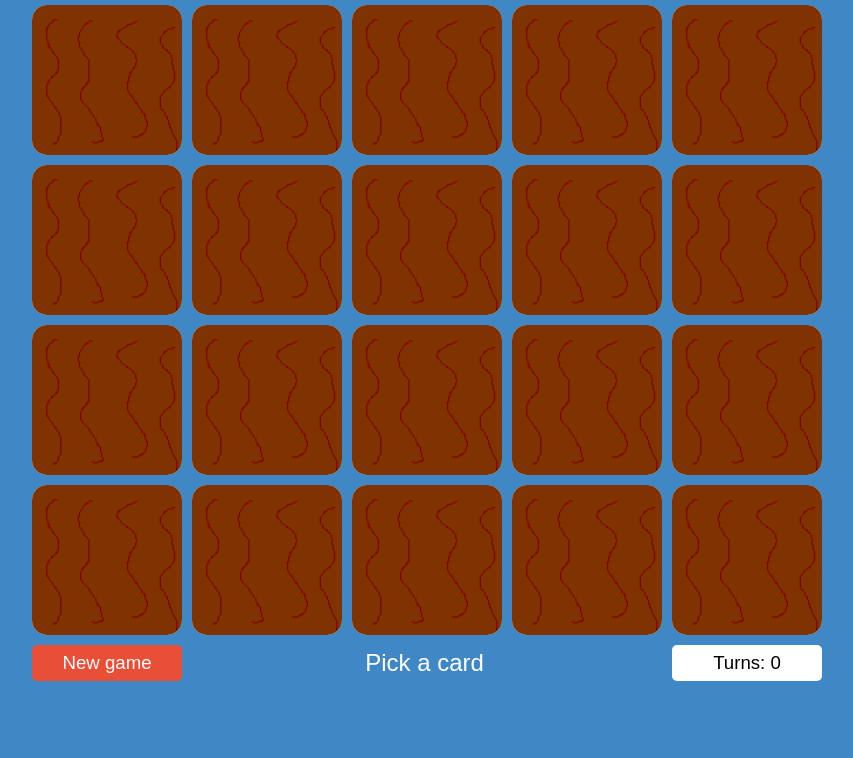
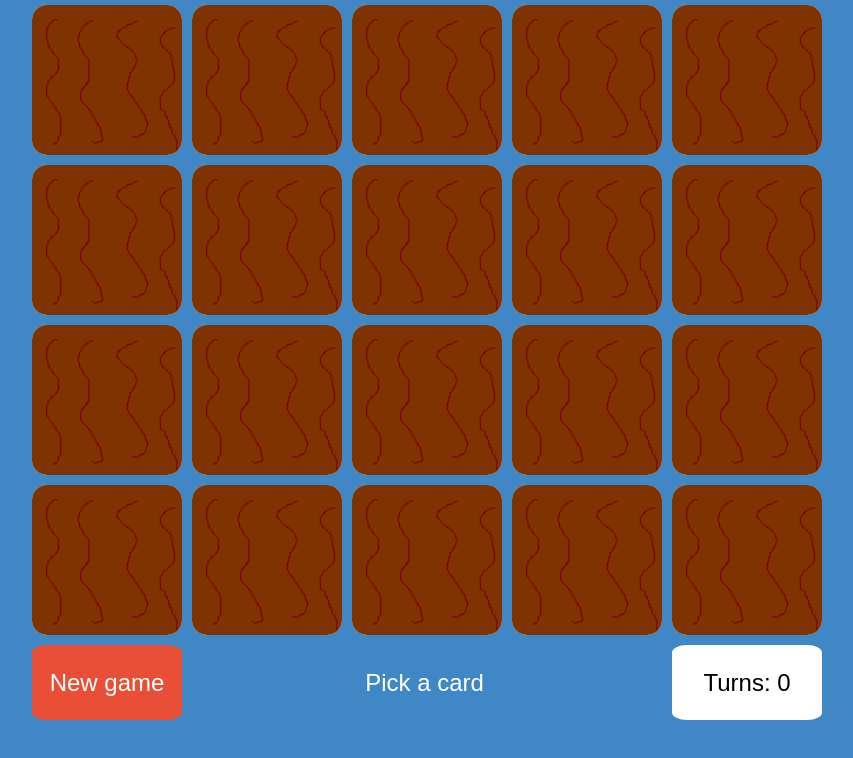
Before and after one commit to sqrtxander/memory-web, a plain HTML site: page index.html in a window 1280 px wide. Shown: the whole page, without its empty margins (213-1066 px from the left). Drawn offline with Linux system fonts and the light colour scheme.

Commit message:
refactor, underlay height

```diff
--- a/scripts.js
+++ b/scripts.js
@@ -12,26 +12,27 @@ let matchedArr = [];
 let score = 0;
 
 
-let height, width;
+let height, width,  ulheight;
+
 
 function setWindowSize() {
     if(window.innerWidth >= window.innerHeight) {
         height = window.innerHeight * 0.8;
-        width = parseFloat(height, 10) * 5 / 4 + 'px';
-        height += 'px'
-        board.style.setProperty('height', height);
-        board.style.setProperty('width', width);
-        underlay.style.setProperty('width', width);
+        width = parseFloat(height, 10) * 5 / 4;
     } else {
         width = window.innerWidth;
-        height = parseFloat(width, 10) * 4 / 5 + 'px';
-        width += 'px'
-        board.style.setProperty('height', height);
-        board.style.setProperty('width', width);
-        underlay.style.setProperty('width', width);
+        height = parseFloat(width, 10) * 4 / 5;
     }
 
+    ulheight = height * 0.125 - 5;
+    height += 'px'
+    width += 'px'
+    ulheight += 'px'
 
+    board.style.setProperty('height', height);
+    board.style.setProperty('width', width);
+    underlay.style.setProperty('height', ulheight)
+    underlay.style.setProperty('width', width);
 }
 
 
--- a/styles.css
+++ b/styles.css
@@ -59,50 +59,20 @@ body {
     background-color: #E94F37;
     color: white;
     border: none;
-    border-radius: 5px;
+    border-radius: 10%;
     font-size: 14pt;
+    font-size: 24px;
     font-family: Arial, Helvetica, sans-serif;
     padding: 0px;
-    display: inline-block;
     width: calc(20% - 10px);
-    height: 36px;
+    height: 100%;
     text-align: center;
     margin-left: 5px;
     margin-top: 5px;
     cursor: pointer;
-}
-
-.score {
-    background-color: white;
-    color: black;
-    border: none;
-    border-radius: 5px;
-    font-size: 14pt;
-    font-family: Arial, Helvetica, sans-serif;
-    padding: 0px;
-    width: calc(20% - 10px);
-    height: 36px;
-    line-height: 36px;
-    text-align: center;
-    margin-top: 5px;
-    margin-left: auto;
-    margin-right: 5px;
-
-}
-
-.instructions {
-    color: white;
-    font-size: 18pt;
-    font-family: Arial, Helvetica, sans-serif;
-    padding: 0px;
-    width: calc(60% - 30px);
-    height: 36px;
-    line-height: 36px;
-    text-align: center;
-    margin-top: 5px;
-    margin-left: auto;
-    margin-right: 5px;
-
+    display: flex;
+    justify-content: center;
+    align-items: center;
 }
 
 .button:hover {
@@ -113,5 +83,39 @@ body {
 .button:active {
     transform: scale(.97);
     transition: transform .2s;
+}
 
+.score {
+    background-color: white;
+    color: black;
+    border: none;
+    border-radius: 10%;
+    font-size: 24px;
+    font-family: Arial, Helvetica, sans-serif;
+    padding: 0px;
+    width: calc(20% - 10px);
+    height: 100%;
+    margin-top: 5px;
+    margin-left: auto;
+    margin-right: 5px;
+    display: flex;
+    justify-content: center;
+    align-items: center;
 }
+
+.instructions {
+    color: white;
+    font-size: 18pt;
+    font-family: Arial, Helvetica, sans-serif;
+    font-size: 24px;
+    padding: 0px;
+    width: calc(60% - 30px);
+    height: 100%;
+    text-align: center;
+    margin-top: 5px;
+    margin-left: auto;
+    margin-right: 5px;
+    display: flex;
+    justify-content: center;
+    align-items: center;
+}
```
